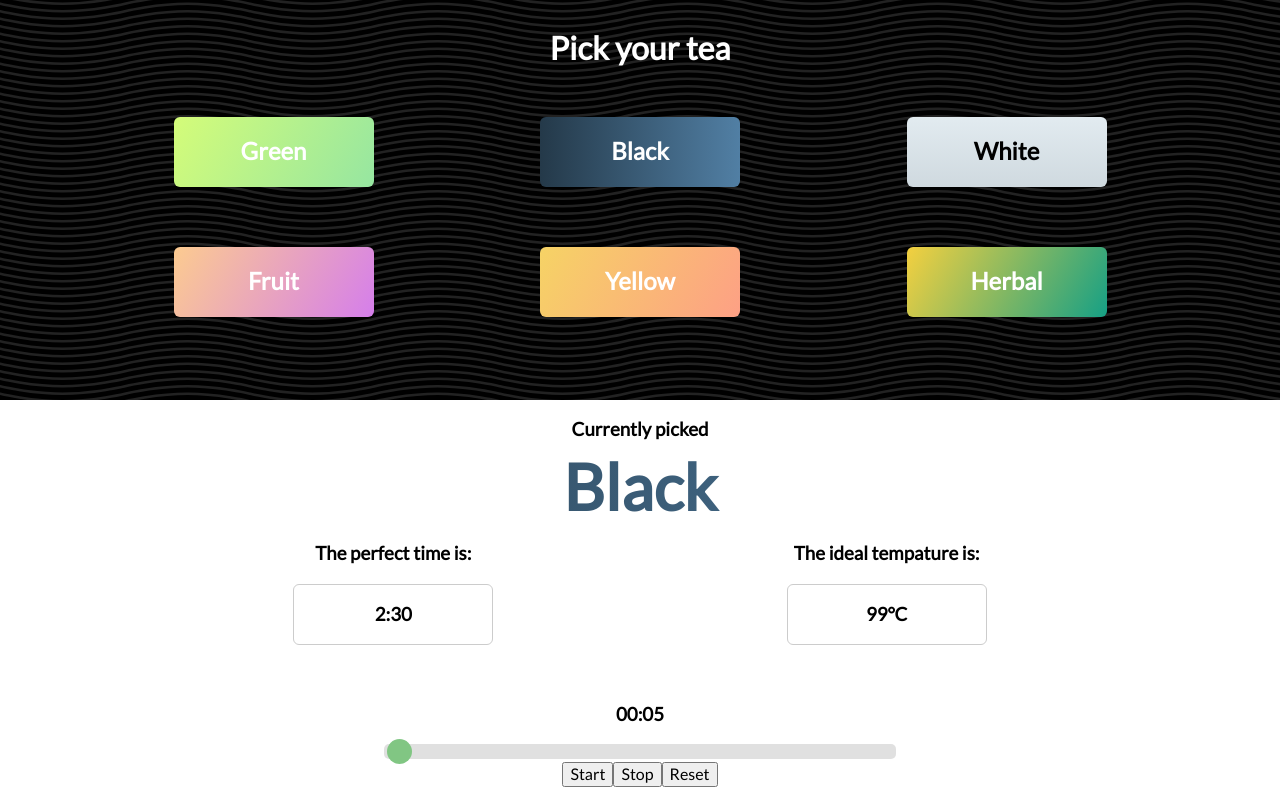
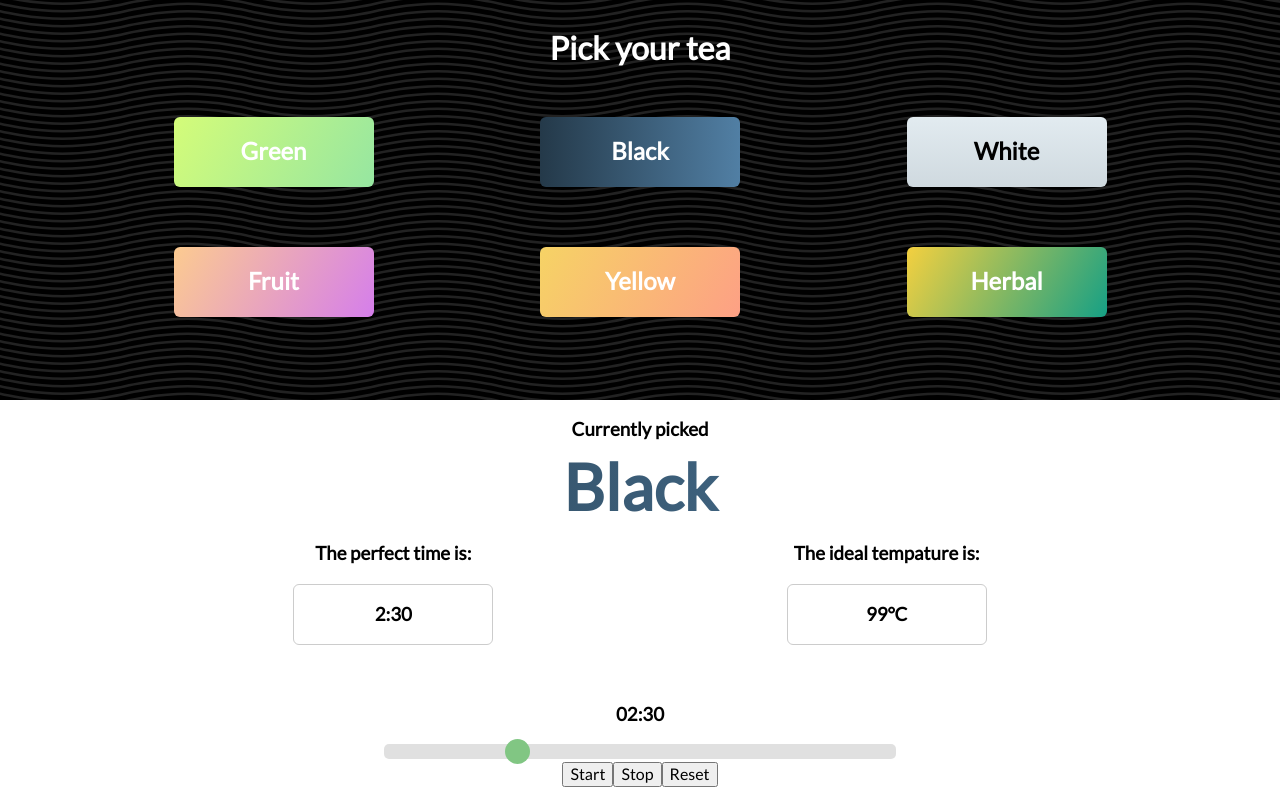
Before and after one commit to mprostakk/tea-timer, a React (Create React App) app: page / in a window 1280 px wide. Shown: the top 800 px of the page. Built offline with nearby package versions, Linux system fonts and the light colour scheme.

Commit message:
inital time fixed

```diff
--- a/src/components/Timer.js
+++ b/src/components/Timer.js
@@ -62,13 +62,13 @@ class Timer extends Component {
   resetTimer = () => {
     this.stopTimer();
     this.setState({
-      time: 20,
+      time: teainfo[this.props.selected].sec,
     })
   }
 
   componentDidMount() {
     this.setState({
-      time: 5,
+      time: teainfo[this.props.selected].sec,
     })
   }
 
```
